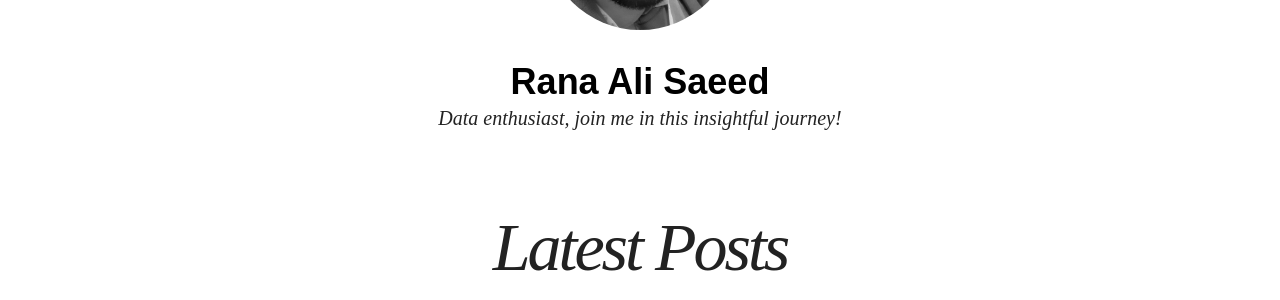
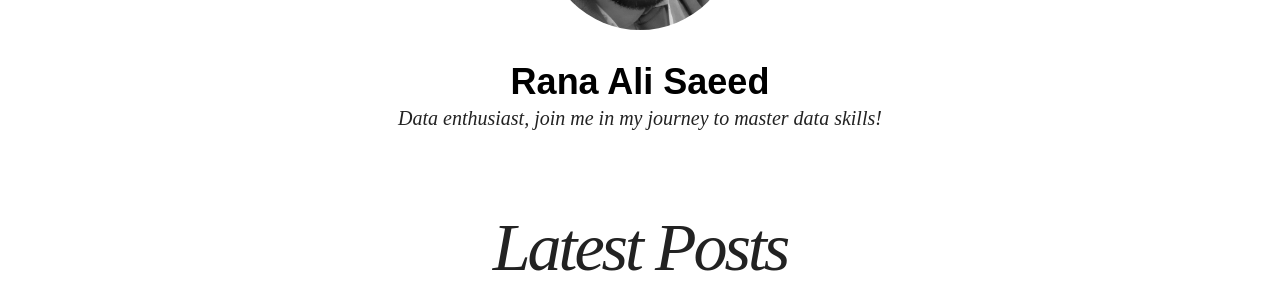
Before and after one commit to ranaalisaeed/ranaalisaeed.github.io, a Jekyll site: the page built from index.html, in a window 1280 px wide. Shown: the part 265-565 px from the top of the page. Built offline with Jekyll 4.4.1, drawn with Linux system fonts in a browser that asks for light colours; nearby versions of some CDN libraries.

Commit message:
URL update

```diff
--- a/_config.yml
+++ b/_config.yml
@@ -2,10 +2,11 @@
 
 title: Rana Ali Saeed
 locale: en_US
-description: Data enthusiast, join me in this insightful journey!
+description: Data enthusiast, join me in my journey to master data skills!
 logo: site-logo.png
 search: true
-url: http://localhost:4000
+# url: http://localhost:4000
+url: https://ranaalisaeed.github.io
 
 # Jekyll configuration
 
```
